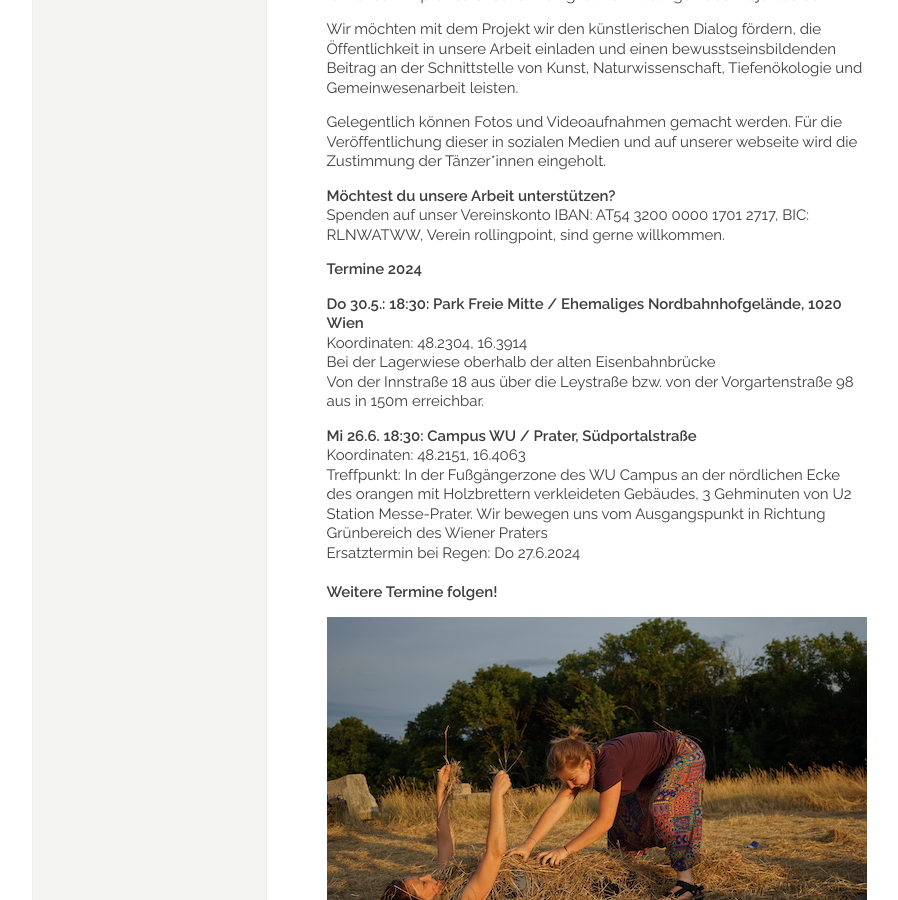
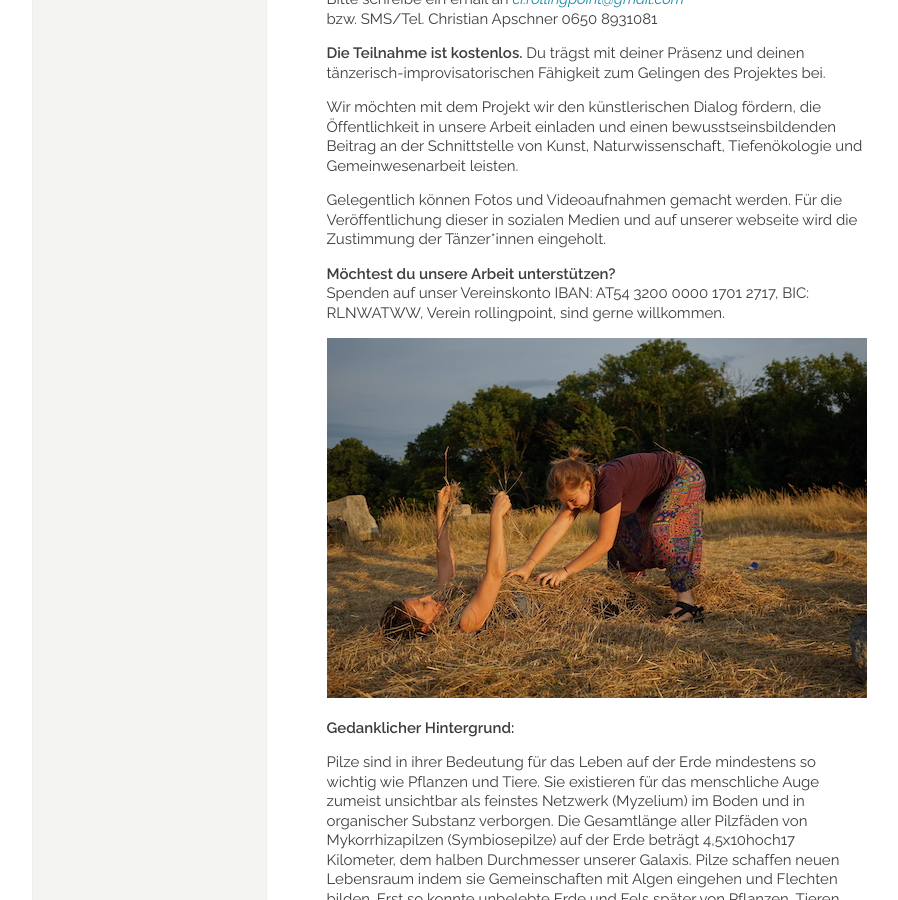
Before and after one commit to manulari/rollingpointat, a Jekyll site: the page built from _pages_de/mycelium.md, in a window 1280 px wide and 900 px high, scrolled down 2097 px. Shown: the whole window, without its empty margins (152-1050 px from the left). Built offline with Jekyll 4.4.1, drawn with Linux system fonts in a browser that asks for light colours; comment, search, counter and statistics services are not loaded; some of the changed text lies outside the part shown.

Commit message:
Update page (de) “mycelium”

```diff
--- a/_pages_de/mycelium.md
+++ b/_pages_de/mycelium.md
@@ -62,19 +67,7 @@ Gelegentlich können Fotos und Videoaufnahmen gemacht werden. Für die Veröffen
 **Möchtest du unsere Arbeit unterstützen?**\
 Spenden auf unser Vereinskonto IBAN: AT54 3200 0000 1701 2717, BIC: RLNWATWW, Verein rollingpoint, sind gerne willkommen.
 
-**Termine 2024**
 
-**Do 30.5.: 18:30: Park Freie Mitte / Ehemaliges Nordbahnhofgelände, 1020 Wien**\
-Koordinaten: 48.2304, 16.3914\
-Bei der Lagerwiese oberhalb der alten Eisenbahnbrücke\
-Von der Innstraße 18 aus über die Leystraße bzw. von der Vorgartenstraße 98 aus in 150m erreichbar.
-
-**Mi 26.6. 18:30:  Campus WU / Prater, Südportalstraße**\
-Koordinaten: 48.2151, 16.4063\
-Treffpunkt: In der Fußgängerzone des WU Campus an der nördlichen Ecke des orangen mit Holzbrettern verkleideten Gebäudes, 3 Gehminuten von U2 Station Messe-Prater. Wir bewegen uns vom Ausgangspunkt in Richtung Grünbereich des Wiener Praters\
-Ersatztermin bei Regen: Do 27.6.2024\
-\
-**Weitere Termine folgen!**
 
 ![](/assets/uploads/dsc00566-2-.jpg)
 
```
Also changed, not shown: other parts of _pages_de/mycelium.md (+6 -1 lines).
